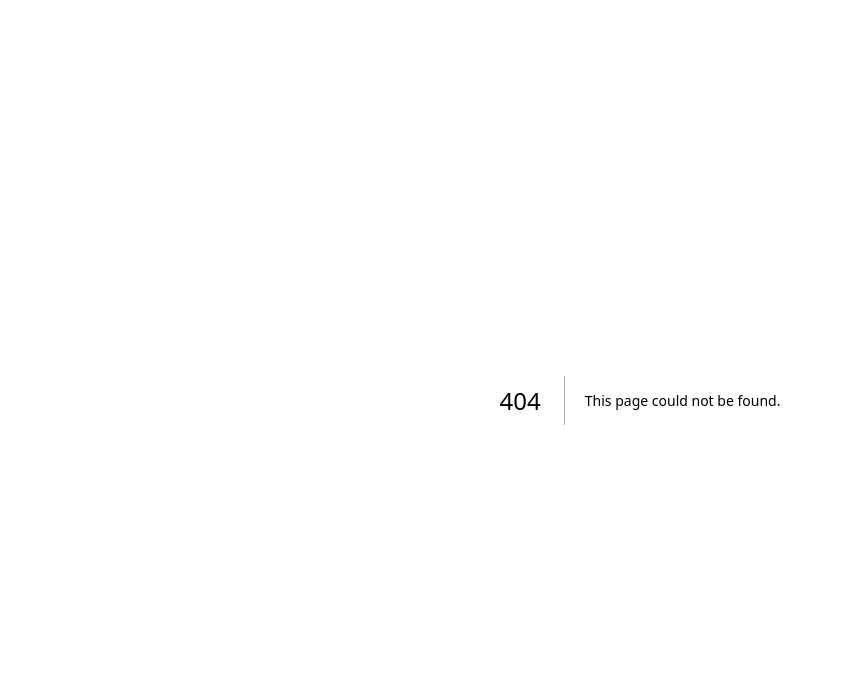
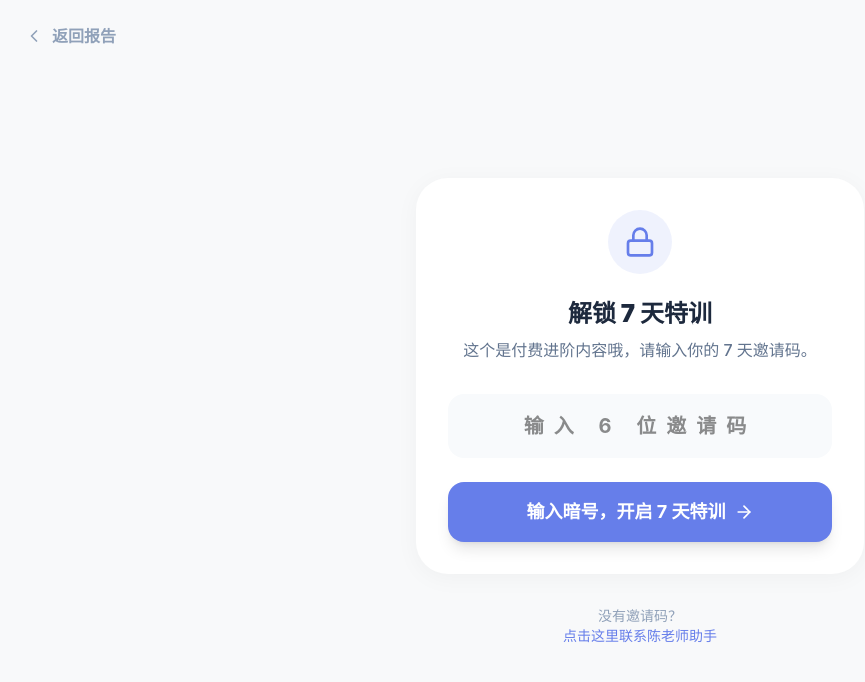
Before and after one commit to zy668559-lang/geom-awake, a Next.js app: page /unlock in a window 1280 px wide. Before the commit this address had no page. Shown: the top 682 px of the page, without its empty margins (0-865 px from the left). Built offline with nearby package versions, Linux system fonts and the light colour scheme.

Commit message:
feat: M1 repair entry + minimal unlock gate

```diff
--- /dev/null
+++ b/app/repair/page.tsx
@@ -0,0 +1,51 @@
+"use client";
+
+import { useEffect, useState } from "react";
+import { useRouter } from "next/navigation";
+import { ChevronLeft, Sparkles } from "lucide-react";
+
+export default function RepairPage() {
+    const router = useRouter();
+    const [isLoaded, setIsLoaded] = useState(false);
+
+    useEffect(() => {
+        const isUnlocked = localStorage.getItem("repair_unlocked") === "true";
+        if (!isUnlocked) {
+            router.push("/unlock");
+        } else {
+            setIsLoaded(true);
+        }
+    }, [router]);
+
+    if (!isLoaded) return null;
+
+    return (
+        <div className="min-h-screen bg-[#F8F9FA] flex flex-col">
+            <nav className="p-6">
+                <button
+                    onClick={() => router.push("/report")}
+                    className="flex items-center gap-2 text-slate-400 font-bold hover:text-slate-600 transition-colors"
+                >
+                    <ChevronLeft size={20} />
+                    返回报告
+                </button>
+            </nav>
+
+            <main className="flex-1 max-w-2xl mx-auto w-full p-6 text-center">
+                <div className="bg-white rounded-[40px] p-12 shadow-[0_4px_24px_rgba(0,0,0,0.04)] animate-in fade-in zoom-in duration-700">
+                    <div className="w-20 h-20 bg-yellow-100 text-yellow-600 rounded-full flex items-center justify-center mx-auto mb-8">
+                        <Sparkles size={40} />
+                    </div>
+
+                    <h1 className="text-3xl font-black text-slate-800 mb-4">
+                        特训开启！
+                    </h1>
+                    <p className="text-xl text-slate-500 font-medium leading-relaxed">
+                        陈老师正在为你准备 7 天专属训练计划...<br />
+                        先喝口水，好戏马上开场。
+                    </p>
+                </div>
+            </main>
+        </div>
+    );
+}
--- a/app/report/page.tsx
+++ b/app/report/page.tsx
@@ -109,13 +109,29 @@ export default function ReportPage() {
                 </div>
 
                 {/* 底部行动 */}
-                <button
-                    className="w-full bg-[#1A1A1A] text-white text-xl font-bold py-6 rounded-[24px] shadow-lg hover:scale-[1.02] active:scale-[0.98] transition-all flex items-center justify-center gap-2"
-                    onClick={() => router.push("/")}
-                >
-                    换一道题再试试
-                    <ArrowRight size={20} />
-                </button>
+                <div className="space-y-4">
+                    <button
+                        className="w-full bg-[#667EEA] text-white text-xl font-bold py-6 rounded-[24px] shadow-lg hover:scale-[1.02] active:scale-[0.98] transition-all flex items-center justify-center gap-2 group"
+                        onClick={() => {
+                            const isUnlocked = localStorage.getItem("repair_unlocked") === "true";
+                            if (isUnlocked) {
+                                router.push("/repair");
+                            } else {
+                                router.push("/unlock");
+                            }
+                        }}
+                    >
+                        陈老师，带我搞定这门题
+                        <ArrowRight size={22} className="group-hover:translate-x-1 transition-transform" />
+                    </button>
+
+                    <button
+                        className="w-full bg-white text-slate-400 text-lg font-bold py-4 rounded-[24px] border-2 border-slate-100 hover:bg-slate-50 transition-all flex items-center justify-center gap-2"
+                        onClick={() => router.push("/")}
+                    >
+                        换一道题再试试
+                    </button>
+                </div>
 
             </main>
         </div>
--- /dev/null
+++ b/app/unlock/page.tsx
@@ -0,0 +1,81 @@
+"use client";
+
+import { useState } from "react";
+import { useRouter } from "next/navigation";
+import { Lock, ArrowRight, ChevronLeft } from "lucide-react";
+
+export default function UnlockPage() {
+    const router = useRouter();
+    const [code, setCode] = useState("");
+    const [error, setError] = useState("");
+
+    const handleUnlock = () => {
+        if (code === "123456") {
+            localStorage.setItem("repair_unlocked", "true");
+            router.push("/repair");
+        } else {
+            setError("激活码不对哦，再检查一下？");
+            setTimeout(() => setError(""), 2000);
+        }
+    };
+
+    return (
+        <div className="min-h-screen bg-[#F8F9FA] flex flex-col">
+            <nav className="p-6">
+                <button
+                    onClick={() => router.back()}
+                    className="flex items-center gap-2 text-slate-400 font-bold hover:text-slate-600 transition-colors"
+                >
+                    <ChevronLeft size={20} />
+                    返回报告
+                </button>
+            </nav>
+
+            <main className="flex-1 flex flex-col items-center justify-center p-6 -mt-12">
+                <div className="w-full max-w-md bg-white rounded-[32px] p-8 shadow-[0_4px_24px_rgba(0,0,0,0.04)] text-center">
+                    <div className="w-16 h-16 bg-[#667EEA]/10 text-[#667EEA] rounded-full flex items-center justify-center mx-auto mb-6">
+                        <Lock size={32} />
+                    </div>
+
+                    <h1 className="text-2xl font-black text-slate-800 mb-2">解锁 7 天特训</h1>
+                    <p className="text-slate-500 font-medium mb-8">
+                        这个是付费进阶内容哦，请输入你的 7 天邀请码。
+                    </p>
+
+                    <div className="space-y-6">
+                        <div className="relative">
+                            <input
+                                type="text"
+                                placeholder="输入 6 位邀请码"
+                                value={code}
+                                onChange={(e) => setCode(e.target.value)}
+                                className="w-full bg-slate-50 border-2 border-transparent focus:border-[#667EEA] focus:bg-white rounded-2xl px-6 py-4 text-center text-xl font-bold tracking-[0.5em] transition-all outline-none"
+                                maxLength={6}
+                            />
+                            {error && (
+                                <p className="absolute -bottom-6 left-0 right-0 text-red-400 text-sm font-bold animate-in fade-in slide-in-from-top-1">
+                                    {error}
+                                </p>
+                            )}
+                        </div>
+
+                        <button
+                            onClick={handleUnlock}
+                            className="w-full bg-[#667EEA] text-white text-lg font-bold py-4 rounded-2xl shadow-lg hover:scale-[1.02] active:scale-[0.98] transition-all flex items-center justify-center gap-2 group"
+                        >
+                            输入暗号，开启 7 天特训
+                            <ArrowRight size={20} className="group-hover:translate-x-1 transition-transform" />
+                        </button>
+                    </div>
+                </div>
+
+                <div className="mt-8 text-center">
+                    <p className="text-slate-400 text-sm font-medium">
+                        没有邀请码？<br />
+                        <span className="text-[#667EEA] cursor-pointer hover:underline">点击这里联系陈老师助手</span>
+                    </p>
+                </div>
+            </main>
+        </div>
+    );
+}
```
